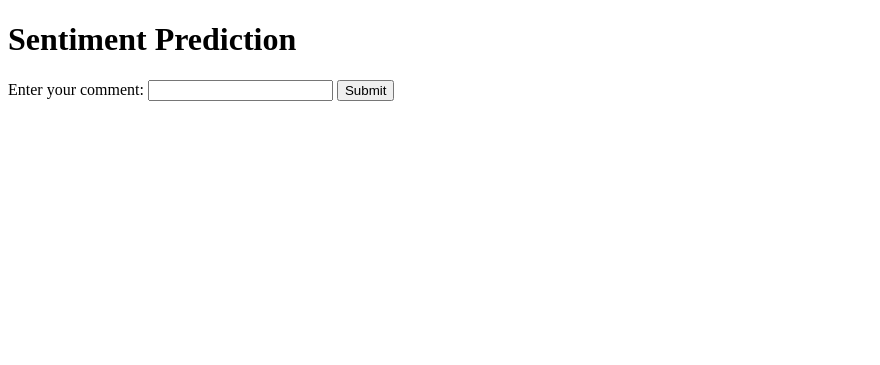
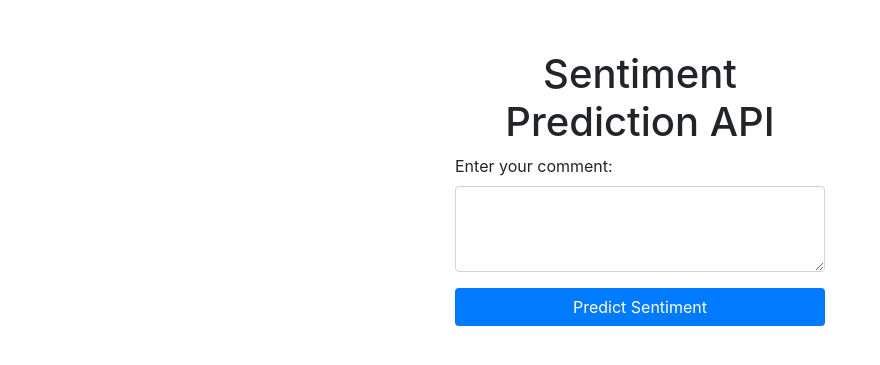
Before and after one commit to Madmax0011/Sentiment-analysis-system, a Flask app: page / in a window 1280 px wide. Shown: the top 365 px of the page, without its empty margins (0-880 px from the left). Run offline with Flask 3, Linux system fonts and the light colour scheme; parts of the project's set-up code (start-up, migrations or seed data) failed here and were passed over; some libraries are stand-ins or nearby versions.

Commit message:
Update HTML template and fix sentiment display

```diff
--- a/app.py
+++ b/app.py
@@ -1,28 +1,29 @@
-from flask import Flask, request, jsonify, render_template
 import joblib
+import os
+from flask import Flask, request, render_template
 
 app = Flask(__name__)
 
-# Load the trained model and vectorizer
-best_model = joblib.load('best_model.pkl')
-vectorizer = joblib.load('vectorizer.pkl')
+# Ensure the model and vectorizer files are correctly loaded
+model_path = os.path.join(os.path.dirname(__file__), 'best_model.pkl')
+vectorizer_path = os.path.join(os.path.dirname(__file__), 'vectorizer.pkl')
 
-@app.route('/')
+best_model = joblib.load(model_path)
+vectorizer = joblib.load(vectorizer_path)
+
+@app.route('/', methods=['GET', 'POST'])
 def index():
-    return render_template('index.html')
+    sentiment = None
+    if request.method == 'POST':
+        text = request.form['text']
+        prediction = make_prediction(text)
+        sentiment = 'Positive' if prediction == 1 else 'Negative'
+    return render_template('index.html', sentiment=sentiment)
 
-@app.route('/predict', methods=['POST'])
-def predict():
-    data = request.get_json()
-    if not data or 'text' not in data:
-        return jsonify({'error': 'Invalid input'}), 400
+def make_prediction(text):
+    processed_text = vectorizer.transform([text])
+    prediction = best_model.predict(processed_text)
+    return prediction[0]
 
-    text = data['text']
-    text_vectorized = vectorizer.transform([text])
-    prediction = best_model.predict(text_vectorized)
-    sentiment = 'Positive' if prediction[0] == 1 else 'Negative'
-
-    return jsonify({'sentiment': sentiment})
-
-if __name__ == '__main__':
+if __name__ == "__main__":
     app.run(debug=True)
--- a/templates/index.html
+++ b/templates/index.html
@@ -1,38 +1,45 @@
-<!doctype html>
+<!DOCTYPE html>
 <html lang="en">
 <head>
     <meta charset="UTF-8">
     <meta name="viewport" content="width=device-width, initial-scale=1.0">
     <title>Sentiment Prediction</title>
+    <link href="https://stackpath.bootstrapcdn.com/bootstrap/4.5.2/css/bootstrap.min.css" rel="stylesheet">
+    <style>
+        body {
+            padding-top: 50px;
+        }
+        .container {
+            max-width: 400px;
+            margin: auto;
+        }
+        .btn-custom {
+            background-color: #007bff;
+            color: white;
+        }
+        .form-control {
+            height: 100px;
+        }
+    </style>
 </head>
 <body>
-    <h1>Sentiment Prediction</h1>
-    <form id="prediction-form">
-        <label for="text">Enter your comment:</label>
-        <input type="text" id="text" name="text">
-        <button type="submit">Submit</button>
-    </form>
-    <p id="result"></p>
-
-    <script>
-        document.getElementById('prediction-form').addEventListener('submit', function(event) {
-            event.preventDefault();
-            var text = document.getElementById('text').value;
-            fetch('/predict', {
-                method: 'POST',
-                headers: {
-                    'Content-Type': 'application/json'
-                },
-                body: JSON.stringify({ text: text })
-            })
-            .then(response => response.json())
-            .then(data => {
-                document.getElementById('result').innerText = 'Sentiment: ' + data.sentiment;
-            })
-            .catch(error => {
-                document.getElementById('result').innerText = 'Error: ' + error;
-            });
-        });
-    </script>
+    <div class="container">
+        <h1 class="text-center">Sentiment Prediction API</h1>
+        <form method="POST">
+            <div class="form-group">
+                <label for="comment">Enter your comment:</label>
+                <textarea id="comment" name="text" class="form-control" rows="3" required></textarea>
+            </div>
+            <button type="submit" class="btn btn-custom btn-block">Predict Sentiment</button>
+        </form>
+        {% if sentiment %}
+            <div class="alert alert-info mt-4" role="alert">
+                Sentiment: {{ sentiment }}
+            </div>
+        {% endif %}
+    </div>
+    <script src="https://code.jquery.com/jquery-3.5.1.slim.min.js"></script>
+    <script src="https://cdn.jsdelivr.net/npm/@popperjs/core@2.5.3/dist/umd/popper.min.js"></script>
+    <script src="https://stackpath.bootstrapcdn.com/bootstrap/4.5.2/js/bootstrap.min.js"></script>
 </body>
 </html>
```
Also changed, not shown: 2 other files.
